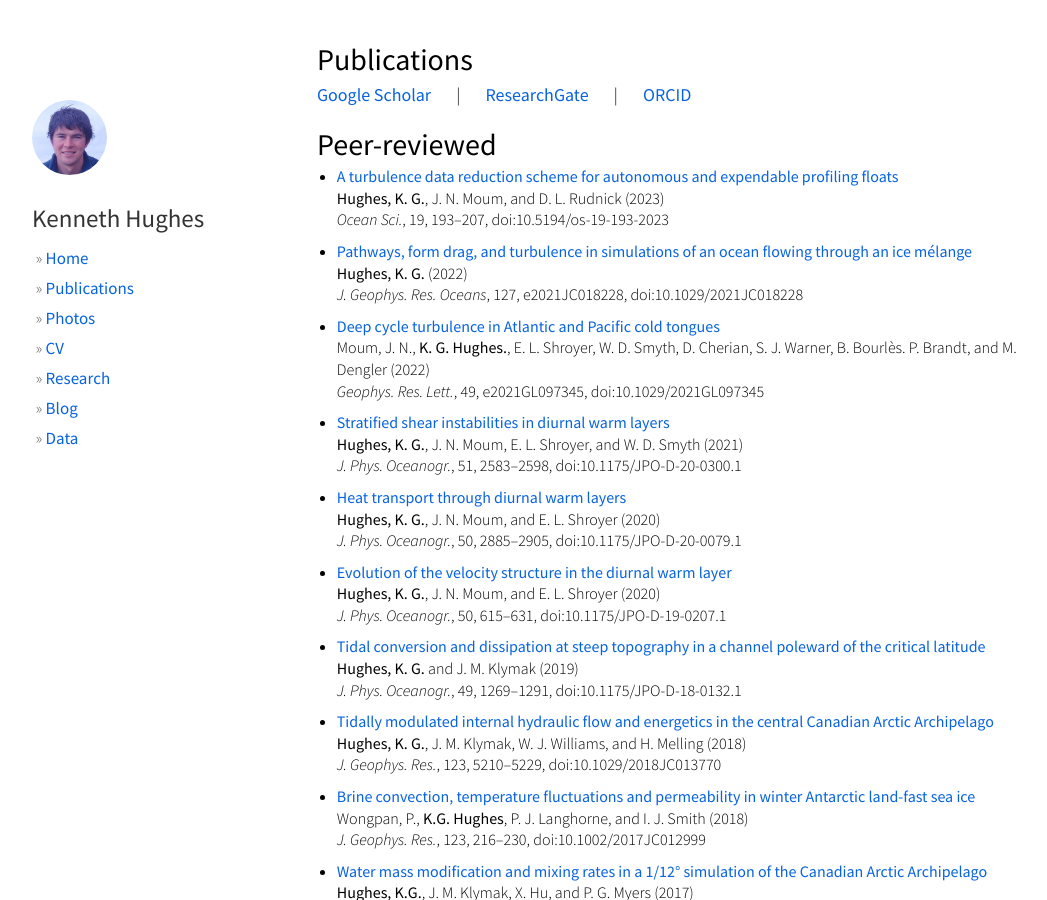
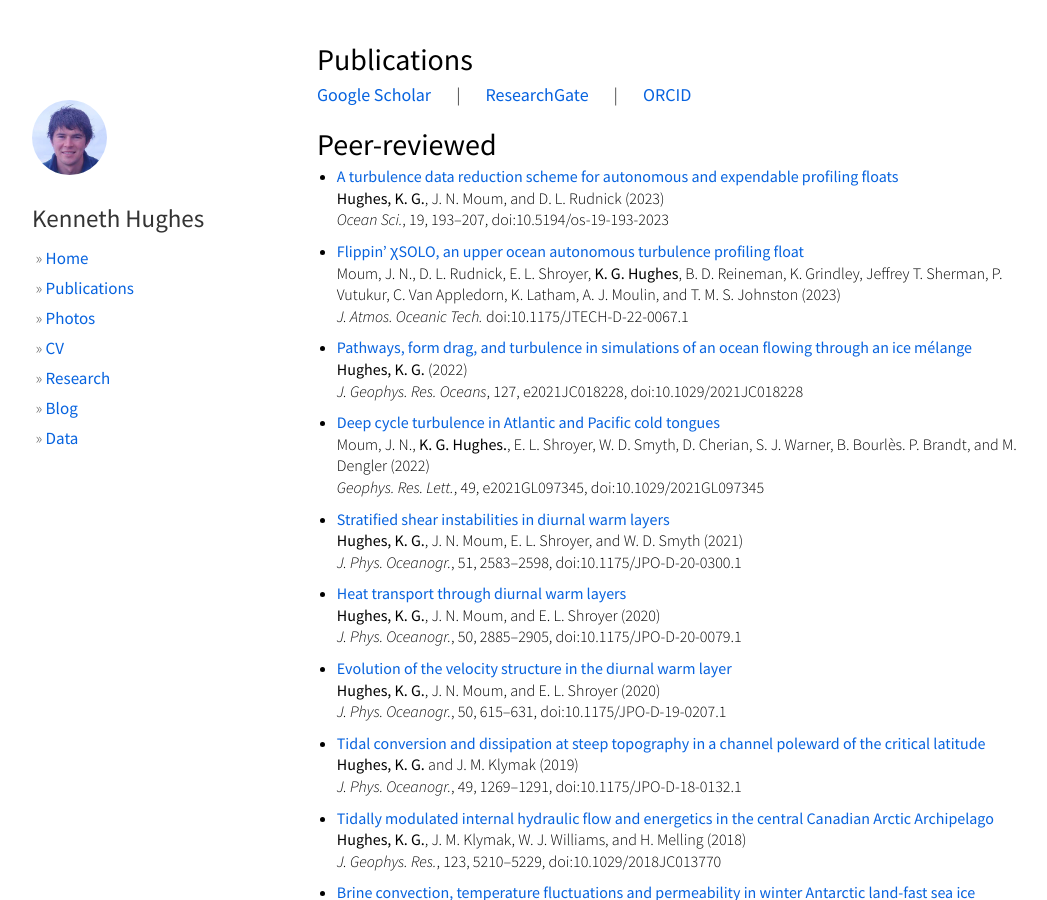
Before and after one commit to hugke729/hugke729.github.io, a Jekyll site: the page built from publications/index.md, in a window 1280 px wide and 900 px high. Shown: the whole window, without its empty margins (53-1100 px from the left). Built offline with Jekyll 4.4.1, drawn with Linux system fonts in a browser that asks for light colours; nearby versions of some CDN libraries.

Commit message:
Add FCS J Tech paper

```diff
--- a/publications/index.md
+++ b/publications/index.md
@@ -14,6 +14,10 @@ css: publications
 * [A turbulence data reduction scheme for autonomous and expendable profiling floats][pr15]
 __Hughes, K. G.__, J. N. Moum, and D. L. Rudnick  (2023)
 *Ocean Sci.*, 19, 193–207, doi:10.5194/os-19-193-2023
+
+* [Flippin' χSOLO, an upper ocean autonomous turbulence profiling float][pr16]
+Moum, J. N., D. L. Rudnick, E. L. Shroyer, __K. G. Hughes__, B. D. Reineman, K. Grindley, Jeffrey T. Sherman, P. Vutukur, C. Van Appledorn, K. Latham, A. J. Moulin, and T. M. S. Johnston (2023)
+*J. Atmos. Oceanic Tech.* doi:10.1175/JTECH-D-22-0067.1
 
 * [Pathways, form drag, and turbulence in simulations of an ocean flowing through an ice mélange][pr14]
 __Hughes, K. G.__ (2022)
```
Also changed, not shown: other parts of publications/index.md (+1 -0 lines).
